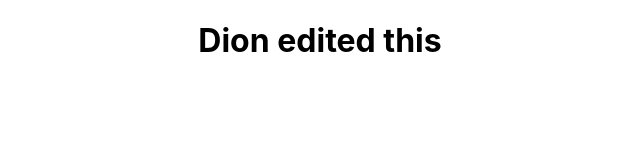
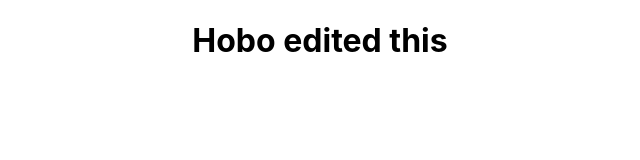
Before and after one commit to jennahorrall2/team15-dvd-project, a React (Create React App) app in the folder react-dvdlibrary/: page / in a window 1280 px wide. Shown: the top 160 px of the page, without its empty margins (320-960 px from the left). Built offline with nearby package versions, Linux system fonts and the light colour scheme.

Commit message:
Update App.js
testing

```diff
--- a/react-dvdlibrary/src/App.js
+++ b/react-dvdlibrary/src/App.js
@@ -3,7 +3,7 @@ import './App.css';
 function App() {
   return (
     <div className="App">
-      <h1>Dion edited this</h1>
+      <h1>Hobo edited this</h1>
     </div>
   );
 }
```
